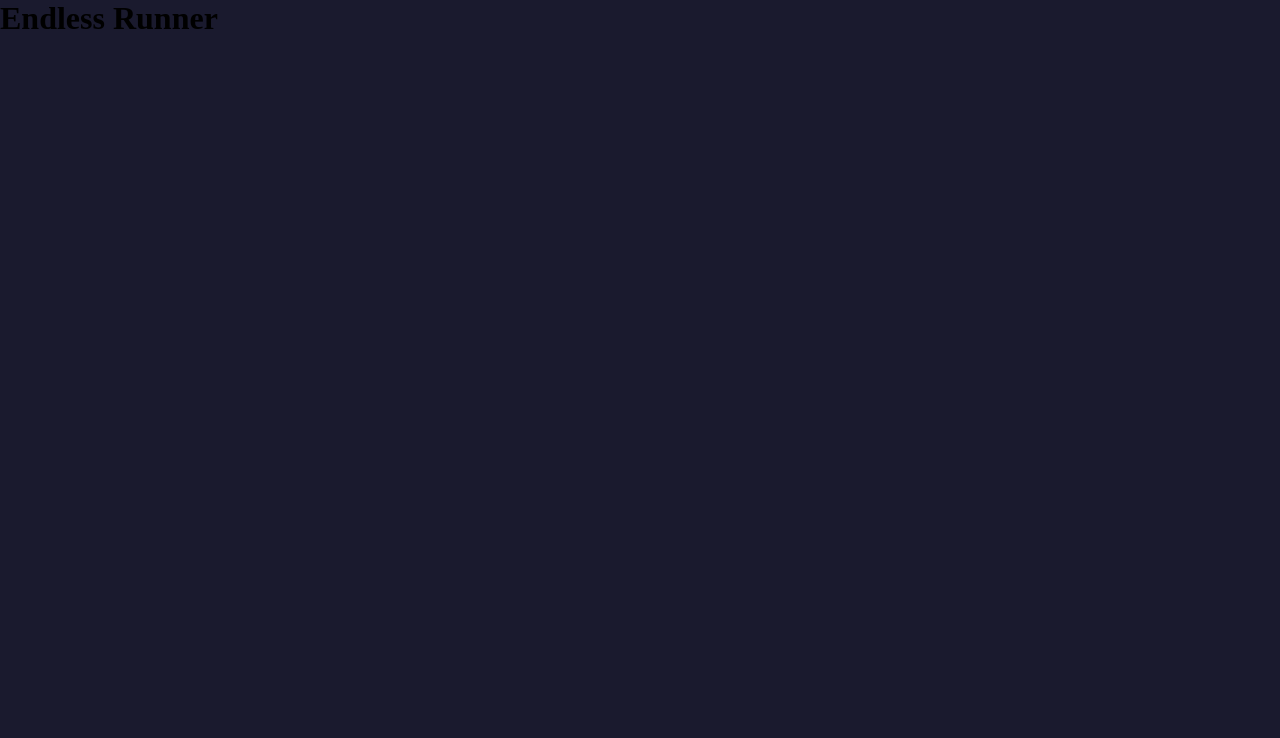
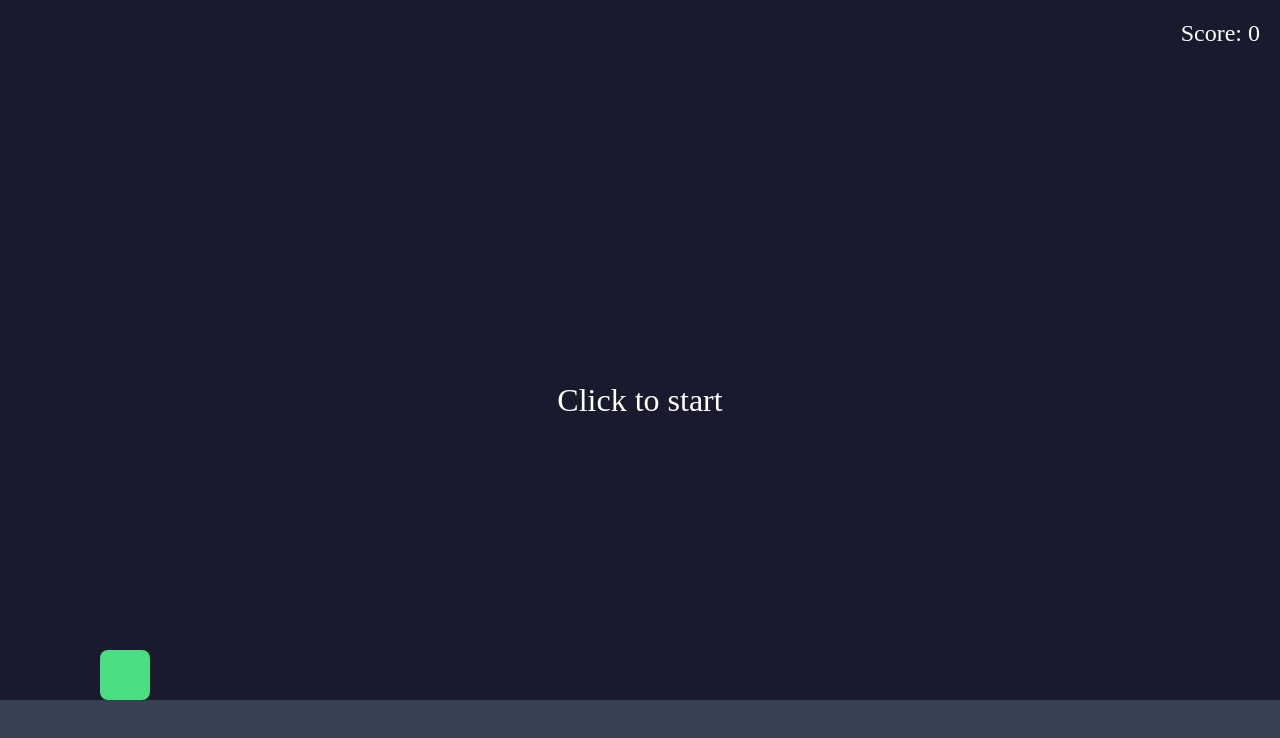
Before and after one commit to RimalSavi/endless-runner, a React (Vite) app: page / in a window 1280 px wide. Shown: the top 738 px of the page. Built offline with nearby package versions, Linux system fonts and the light colour scheme.

Commit message:
Add player jump mechanic and game loop

```diff
--- a/src/components/Game.tsx
+++ b/src/components/Game.tsx
@@ -1,9 +1,119 @@
+import { useCallback, useRef, useState } from "react";
+import type { GameState, PlayerState } from "../types/game";
+import useGameLoop from "../hooks/useGameLoop";
+import Player from "./Player";
+
+const GROUND_HEIGHT = 100;
+const JUMP_FORCE = 15;
+const GRAVITY = 0.8;
+
+const initialPlayerState: PlayerState = {
+    position: { x: 100, y: 0},
+    isJumping: false,
+    velocity: 0,
+};
+
+const initialGameState: GameState = {
+    isRunning: false,
+    isGameOver: false,
+    score: 0,
+    speed: 5,
+};
+
 const Game = () => {
+    const [player, setPlayer] = useState<PlayerState>(initialPlayerState);
+    const [gameState, setGameState] = useState<GameState>(initialGameState);
+
+    const startGame = () => {
+        scoreRef.current = 0;
+        setPlayer(initialPlayerState);
+        setGameState({...initialGameState, isRunning: true});
+    };
+
+    const handleClick = useCallback(() => {
+        if (!gameState.isRunning) {
+            startGame();
+            return;
+        }
+        if (!player.isJumping) {
+            setPlayer(prev => ({
+                ...prev,
+                isJumping: true,
+                velocity: JUMP_FORCE,
+            }));
+        }
+    }, [gameState.isRunning, player.isJumping]);
+
+    const scoreRef = useRef(0);
+
+    const update = useCallback((deltaTime: number) => {
+        scoreRef.current += deltaTime * 0.01;
+
+        setPlayer(prev => {
+            if (!prev.isJumping) return prev;
+            const newVelocity = prev.velocity - GRAVITY;
+            const newY = Math.max(0, prev.position.y + newVelocity);
+            const isJumping = newY > 0;
+
+            return {
+                ...prev,
+                position: { ...prev.position, y: newY },
+                velocity: isJumping ? newVelocity : 0,
+                isJumping,
+            };
+        });
+
+        setGameState(prev => ({
+            ...prev,
+            score: Math.floor(scoreRef.current),
+        }));
+    }, []);
+
+    useGameLoop(update, gameState.isRunning);
+
     return (
-        <div style={{width: '100vw', height: '100vh'}}>
-            <h1 style={{width: '100vw', height: '100vh'}}>Endless Runner</h1>
+        <div
+            style={{
+                width: '100vw',
+                height: '100vh',
+                position: 'relative',
+                overflow: 'hidden',
+                cursor: 'pointer',
+                userSelect: 'none',
+            }}
+            onClick={handleClick}
+        >
+            <div
+                style={{
+                    position: 'absolute',
+                    bottom: 0,
+                    width: '100%',
+                    height: GROUND_HEIGHT,
+                    backgroundColor: '#374151',
+                }}
+            />
+
+            <Player player={player} />
+
+            <div style={{position: 'absolute', top: 20, right: 20, color: 'white', fontSize: 24}}>
+                Score: {gameState.score}
+            </div>
+
+            {!gameState.isRunning && (
+                <div style={{
+                    position: 'absolute',
+                    top: '50%',
+                    left: '50%',
+                    transform: 'translate(-50%, -50%)',
+                    color: 'white',
+                    fontSize: 32,
+                    textAlign: 'center'
+                }}>
+                    {gameState.isGameOver ? 'Game Over! Click to restart' : 'Click to start'}
+                </div>
+            )}
         </div>
-    )
-}
+    );
+};
 
-export default Game
+export default Game;
--- a/src/components/Player.tsx
+++ b/src/components/Player.tsx
@@ -0,0 +1,27 @@
+import type { PlayerState } from "../types/game";
+
+interface PlayerProps {
+    player: PlayerState;
+}
+
+const PLAYER_WIDTH = 50;
+const PLAYER_HEIGHT = 50;
+const GROUND_HEIGHT = 100;
+
+const Player = ({ player }: PlayerProps) => {
+    return (
+        <div
+            style= {{
+                position: 'absolute',
+                left: player.position.x,
+                bottom: player.position.y + GROUND_HEIGHT,
+                width: PLAYER_WIDTH,
+                height: PLAYER_HEIGHT,
+                backgroundColor: '#4ade80',
+                borderRadius: '8px',
+            }}
+        />
+    );
+};
+
+export default Player;
--- a/src/hooks/useGameLoop.ts
+++ b/src/hooks/useGameLoop.ts
@@ -0,0 +1,38 @@
+import { useEffect, useRef } from "react";
+
+
+const useGameLoop = (callback: (deltaTime: number) => void, isRunning: boolean) => {
+    const requestRef = useRef<number>(0);
+    const previousTimeRef = useRef<number>(0);
+    const callbackRef = useRef(callback);
+
+    useEffect(() => {
+        callbackRef.current = callback;
+    }, [callback]);
+
+    useEffect(() => {
+        if (!isRunning) {
+            cancelAnimationFrame(requestRef.current);
+            previousTimeRef.current = 0;
+            return;
+        }
+
+        const animate = (time: number) => {
+            if (previousTimeRef.current !== 0) {
+                const deltaTime = time - previousTimeRef.current;
+                callbackRef.current(deltaTime);
+            }
+            previousTimeRef.current = time;
+            requestRef.current = requestAnimationFrame(animate);
+        }
+
+        requestRef.current = requestAnimationFrame(animate);
+
+        return () => {
+            cancelAnimationFrame(requestRef.current);
+            previousTimeRef.current = 0;
+        };
+    }, [isRunning]);
+};
+
+export default useGameLoop;
```
Also changed, not shown: src/types/game.ts (+17 -0 lines).
